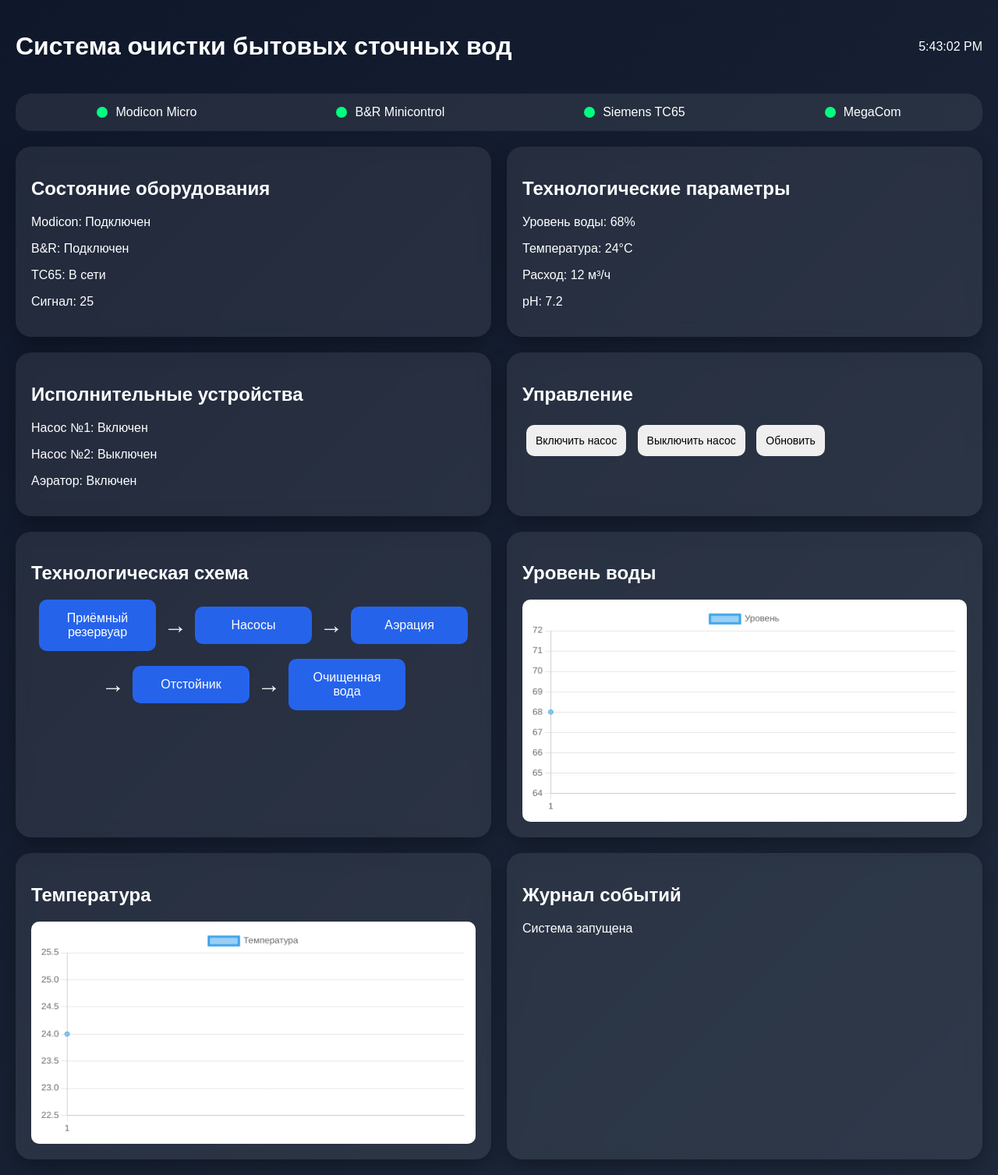
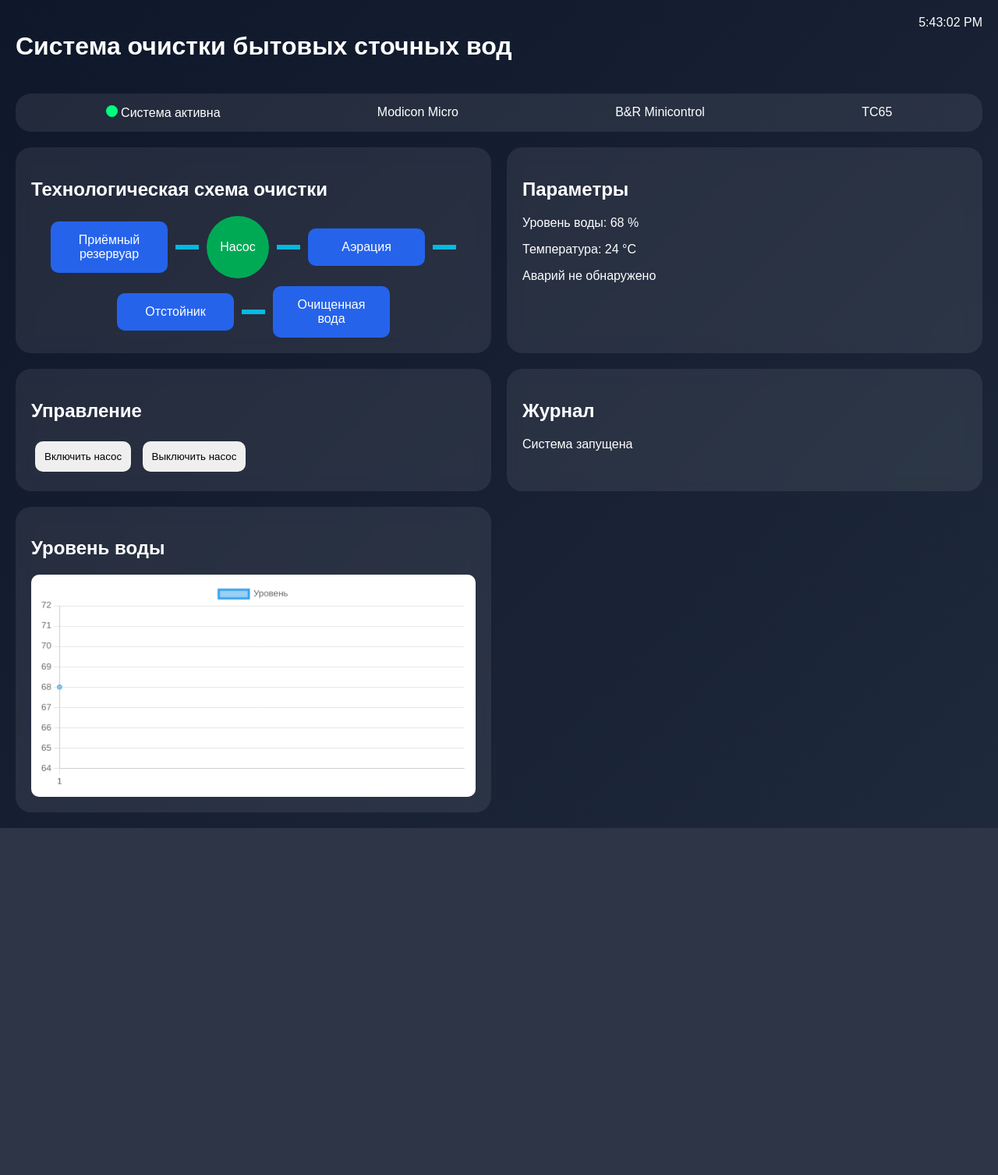
Before and after one commit to doolot111/wastewater-system, a Flask app: page /dashboard in a window 1280 px wide. Shown: the whole page at 78% size. After the commit the page ends 1062 px from the top, so only its background shows below. Run offline with Flask 3, Linux system fonts and the light colour scheme; the visitor is signed in with stand-in values (Sample User, id 1).

Commit message:
animated scheme

```diff
--- a/static/style.css
+++ b/static/style.css
@@ -1,163 +1,138 @@
 body{
-
 margin:0;
 padding:20px;
-font-family:Arial,sans-serif;
-
+font-family:Arial;
 background:linear-gradient(
 135deg,
 #0f172a,
 #1e293b
 );
-
 color:white;
-
 }
 
 .header{
-
 display:flex;
 justify-content:space-between;
-align-items:center;
-
 margin-bottom:20px;
-
 }
 
 .container{
-
 display:grid;
 grid-template-columns:1fr 1fr;
 gap:20px;
-
 }
 
 .card{
-
 background:rgba(
 255,
 255,
 255,
 0.08
 );
-
+padding:20px;
+border-radius:20px;
 backdrop-filter:blur(10px);
-
-padding:20px;
-
-border-radius:20px;
-
-box-shadow:
-0 8px 25px rgba(
-0,
-0,
-0,
-0.3
-);
-
 }
 
 .status-panel{
-
 display:flex;
 justify-content:space-around;
-
 padding:15px;
-
 margin-bottom:20px;
-
 background:rgba(
 255,
 255,
 255,
 0.08
 );
-
 border-radius:20px;
-
-}
-
-.status-item{
-
-display:flex;
-align-items:center;
-gap:10px;
-
 }
 
 .green{
+width:15px;
+height:15px;
+background:#00ff7f;
+border-radius:50%;
+display:inline-block;
+}
 
-width:14px;
-height:14px;
-background:#00ff7f;
-
+.red{
+width:15px;
+height:15px;
+background:red;
 border-radius:50%;
-
 display:inline-block;
-
 }
 
 button{
-
 padding:12px;
-
 border:none;
-
 border-radius:10px;
-
 cursor:pointer;
-
 margin:5px;
-
-font-size:14px;
-
-}
-
-button:hover{
-
-transform:scale(
-1.05
-);
-
 }
 
 .scheme{
+display:flex;
+align-items:center;
+justify-content:center;
+flex-wrap:wrap;
+gap:10px;
+}
 
+.tank{
+padding:15px;
+background:#2563eb;
+border-radius:10px;
+width:120px;
+text-align:center;
+}
+
+.flow{
+width:30px;
+height:6px;
+background:#00d4ff;
+animation:move 1s linear infinite;
+}
+
+.pump{
+width:80px;
+height:80px;
+background:#00aa55;
+border-radius:50%;
 display:flex;
 justify-content:center;
 align-items:center;
-
-gap:10px;
-
-flex-wrap:wrap;
-
 }
 
-.tank{
-
-padding:15px;
-
-background:#2563eb;
-
-border-radius:10px;
-
-text-align:center;
-
-width:120px;
-
+.rotate{
+animation:spin 1s linear infinite;
 }
 
-.arrow{
+@keyframes spin{
+100%{
+transform:rotate(360deg);
+}
+}
 
-font-size:30px;
+@keyframes move{
+
+0%{
+opacity:.2;
+}
+
+50%{
+opacity:1;
+}
+
+100%{
+opacity:.2;
+}
 
 }
 
 canvas{
-
 background:white;
 border-radius:10px;
-
 padding:10px;
-
 }
--- a/templates/index.html
+++ b/templates/index.html
@@ -2,7 +2,6 @@
 <html lang="ru">
 
 <head>
-
 <meta charset="UTF-8">
 <meta name="viewport" content="width=device-width, initial-scale=1.0">
 
@@ -29,35 +28,20 @@ href="{{ url_for('static',filename='style.css') }}">
 <div class="status-panel">
 
 <div class="status-item">
-
-<span class="green"></span>
-
-Modicon Micro
-
+<span id="lamp" class="green"></span>
+Система активна
 </div>
 
 <div class="status-item">
-
-<span class="green"></span>
-
-B&R Minicontrol
-
+Modicon Micro
 </div>
 
 <div class="status-item">
-
-<span class="green"></span>
-
-Siemens TC65
-
+B&R Minicontrol
 </div>
 
 <div class="status-item">
-
-<span class="green"></span>
-
-MegaCom
-
+TC65
 </div>
 
 </div>
@@ -67,56 +51,61 @@ MegaCom
 
 <div class="card">
 
-<h2>Состояние оборудования</h2>
+<h2>Технологическая схема очистки</h2>
 
-<p>Modicon: {{data.modicon}}</p>
+<div class="scheme">
 
-<p>B&R: {{data.br}}</p>
+<div class="tank">
+Приёмный резервуар
+</div>
 
-<p>TC65: {{data.tc65}}</p>
+<div class="flow"></div>
 
-<p>Сигнал: {{data.signal}}</p>
+<div class="pump" id="pumpAnim">
+Насос
+</div>
+
+<div class="flow"></div>
+
+<div class="tank aeration">
+Аэрация
+</div>
+
+<div class="flow"></div>
+
+<div class="tank">
+Отстойник
+</div>
+
+<div class="flow"></div>
+
+<div class="tank">
+Очищенная вода
+</div>
+
+</div>
 
 </div>
 
 
 <div class="card">
 
-<h2>Технологические параметры</h2>
+<h2>Параметры</h2>
 
 <p>Уровень воды:
-<span id="water">{{data.water_level}}</span>%
+<span id="water">
+68
+</span>%
 </p>
 
 <p>Температура:
-<span id="temp">{{data.temperature}}</span>°C
+<span id="temp">
+24
+</span>°C
 </p>
 
-<p>Расход:
-{{data.flow}} м³/ч
-</p>
-
-<p>pH:
-{{data.ph}}
-</p>
-
-</div>
-
-
-<div class="card">
-
-<h2>Исполнительные устройства</h2>
-
-<p>Насос №1:
-<span id="pump">Включен</span>
-</p>
-
-<p>Насос №2:
-Выключен
-</p>
-
-<p>Аэратор:
-Включен
+<p id="alarm">
+Аварий не обнаружено
 </p>
 
 </div>
@@ -127,21 +116,11 @@ MegaCom
 <h2>Управление</h2>
 
 <button onclick="pumpOn()">
-
 Включить насос
-
 </button>
 
 <button onclick="pumpOff()">
-
 Выключить насос
-
-</button>
-
-<button onclick="addEvent('Обновление данных')">
-
-Обновить
-
 </button>
 
 </div>
@@ -149,37 +128,11 @@ MegaCom
 
 <div class="card">
 
-<h2>Технологическая схема</h2>
+<h2>Журнал</h2>
 
-<div class="scheme">
+<div id="events">
 
-<div class="tank">
-Приёмный резервуар
-</div>
-
-<div class="arrow">→</div>
-
-<div class="tank">
-Насосы
-</div>
-
-<div class="arrow">→</div>
-
-<div class="tank">
-Аэрация
-</div>
-
-<div class="arrow">→</div>
-
-<div class="tank">
-Отстойник
-</div>
-
-<div class="arrow">→</div>
-
-<div class="tank">
-Очищенная вода
-</div>
+<p>Система запущена</p>
 
 </div>
 
@@ -194,69 +147,47 @@ MegaCom
 
 </div>
 
-
-<div class="card">
-
-<h2>Температура</h2>
-
-<canvas id="tempChart"></canvas>
-
-</div>
-
-
-<div class="card">
-
-<h2>Журнал событий</h2>
-
-<div id="events">
-
-<p>Система запущена</p>
-
-</div>
-
-</div>
-
 </div>
 
 
 <script>
 
-function updateClock(){
-
-let now=new Date();
-
-document.getElementById(
-"clock"
-).innerHTML=
-now.toLocaleTimeString();
-
-}
-
-setInterval(updateClock,1000);
-
-updateClock();
-
-
 function addEvent(text){
 
-let time=
-new Date()
-.toLocaleTimeString();
+let time=new Date().toLocaleTimeString();
 
 document.getElementById(
 "events"
-).innerHTML+=
+).innerHTML +=
 
 "<p>"+time+" : "+text+"</p>";
 
 }
 
 
+function updateClock(){
+
+document.getElementById(
+"clock"
+).innerHTML=
+
+new Date().toLocaleTimeString();
+
+}
+
+setInterval(
+updateClock,
+1000
+);
+
+
 function pumpOn(){
 
 document.getElementById(
-"pump"
-).innerHTML="Включен";
+"pumpAnim"
+).classList.add(
+"rotate"
+);
 
 addEvent(
 "Насос включен"
@@ -267,8 +198,10 @@ addEvent(
 function pumpOff(){
 
 document.getElementById(
-"pump"
-).innerHTML="Выключен";
+"pumpAnim"
+).classList.remove(
+"rotate"
+);
 
 addEvent(
 "Насос выключен"
@@ -277,83 +210,93 @@ addEvent(
 }
 
 
+const waterData=[68];
 
-const waterData=[68];
-const tempData=[24];
-
-
-const waterChart=
-
+const chart=
 new Chart(
-document.getElementById("waterChart"),
+document.getElementById(
+"waterChart"
+),
 {
 type:'line',
+
 data:{
+
 labels:['1'],
+
 datasets:[{
+
 label:'Уровень',
+
 data:waterData
+
 }]
+
 }
-});
 
-
-const tempChart=
-
-new Chart(
-document.getElementById("tempChart"),
-{
-type:'line',
-data:{
-labels:['1'],
-datasets:[{
-label:'Температура',
-data:tempData
-}]
 }
-});
+);
 
 
 setInterval(()=>{
 
-let water=
+let value=
+
 60+
+
 Math.floor(
-Math.random()*25
-);
-
-let temp=
-20+
-Math.floor(
-Math.random()*8
+Math.random()*30
 );
 
 document.getElementById(
 "water"
 ).innerHTML=
-water;
+value;
+
+waterData.push(
+value
+);
+
+chart.update();
+
+
+if(value>85){
 
 document.getElementById(
-"temp"
+"alarm"
 ).innerHTML=
-temp;
 
-waterData.push(
-water
+"Предупреждение: высокий уровень воды";
+
+document.getElementById(
+"lamp"
+).className=
+"red";
+
+addEvent(
+"Авария уровня воды"
 );
 
-tempData.push(
-temp
-);
+}
 
-waterChart.update();
+else{
 
-tempChart.update();
+document.getElementById(
+"alarm"
+).innerHTML=
 
-},3000)
+"Аварий не обнаружено";
+
+document.getElementById(
+"lamp"
+).className=
+"green";
+
+}
+
+},3000);
 
 </script>
 
 </body>
-
 </html>
```
